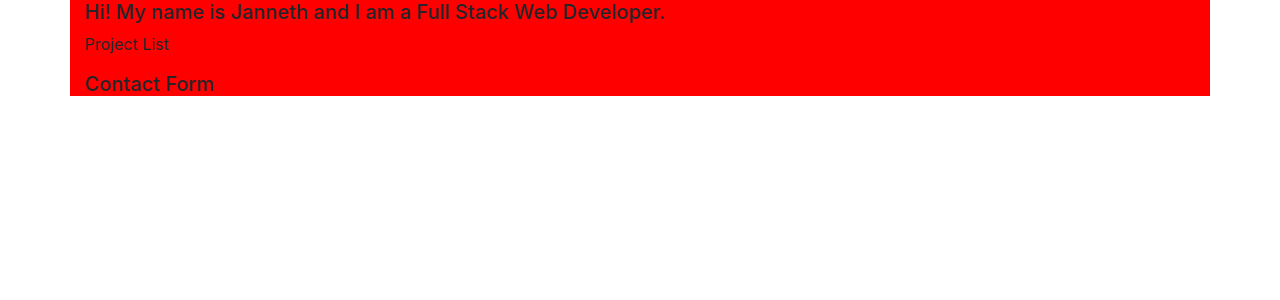
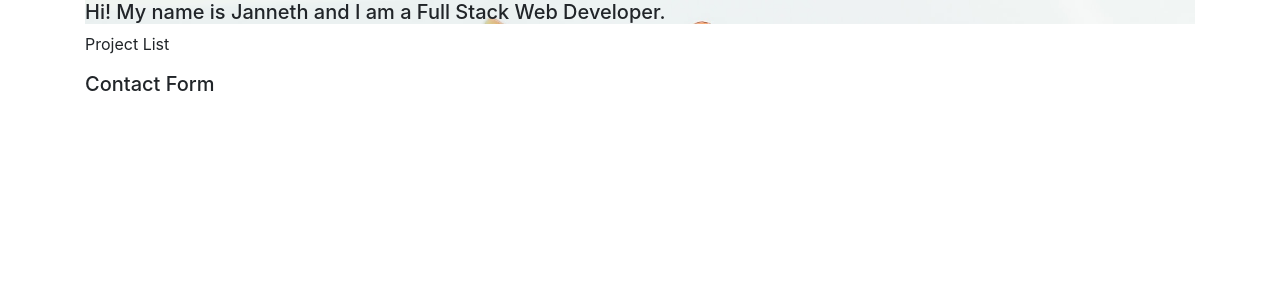
Before and after one commit to jannverduzco/jav-portfolio, a React (Create React App) app: page / in a window 1280 px wide. Shown: the top 300 px of the page. Built offline with nearby package versions, Linux system fonts and the light colour scheme.

Commit message:
Successfully set up backgorund image for 'About Me' component

```diff
--- a/src/App.css
+++ b/src/App.css
@@ -1,3 +1,3 @@
-.container {
+/* .container {
     background-color: red;
-}
+} */
--- a/src/App.js
+++ b/src/App.js
@@ -6,9 +6,9 @@ import Contact from "./Componets/Contact";
 function App() {
   return (
     <div className="container">
-      <About />
-      <Projects />
-      <Contact />
+        <About />
+        <Projects />
+        <Contact />
     </div>
   );
 }
--- a/src/Componets/About.js
+++ /dev/null
@@ -1,12 +0,0 @@
-import React from "react";
-
-function About(props) {
-  return (
-      <div className="section-container">
-        <h5>Hi! My name is Janneth and I am a Full Stack Web Developer.</h5>
-      </div>
-
-  );
-}
-
-export default About;
--- /dev/null
+++ b/src/Componets/About/index.js
@@ -0,0 +1,19 @@
+import React from "react";
+import Image from "../../images/about-me.jpg";
+
+function About() {
+  return (
+    <div className="section-container">
+      <div
+        style={{
+          backgroundImage: `url(${Image})`,
+          backgroundSize: "cover",
+        }}
+      >
+        <h5>Hi! My name is Janneth and I am a Full Stack Web Developer.</h5>
+      </div>
+    </div>
+  );
+}
+
+export default About;
--- /dev/null
+++ b/src/Componets/About/style.css
@@ -0,0 +1,3 @@
+.section-container {
+    width: max-content;
+}
```
Also changed, not shown: src/Componets/Contact/index.js (renamed from src/Componets/Contact.js), src/Componets/Projects/index.js (renamed from src/Componets/Projects.js), src/images/about-me.jpg (added).
